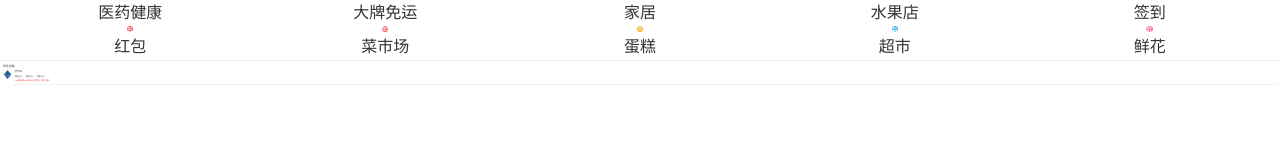
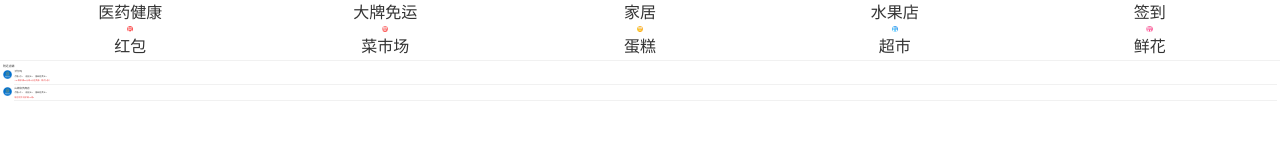
Before and after one commit to jiaokaihang/jingdong, a Vue app: page /#/ in a window 1280 px wide. Shown: the part 355-515 px from the top of the page. Built offline with nearby package versions, Linux system fonts and the light colour scheme; the HTML template or start-up script is replaced by a standard one.

Commit message:
使用v-for指令进行代码优化

```diff
--- a/src/views/home/Docker.vue
+++ b/src/views/home/Docker.vue
@@ -1,21 +1,13 @@
 <template>
     <div>
         <div class="docker">
-            <div class=" docker__item docker__item--active">
-                <div class="iconfont">&#xe6bb;</div>
-                <div docker__title>首页</div>
-            </div>
-            <div class="docker__item">
-                <div class="iconfont">&#xe61b;</div>
-                <div docker__title>购物车</div>
-            </div>
-            <div class="docker__item">
-                <div class="iconfont">&#xe897;</div>
-                <div docker__title>订单</div>
-            </div>
-            <div class="docker__item">
-                <div class="iconfont">&#xe8a0;</div>
-                <div docker__title>我的</div>
+            <div
+            :class="{'docker__item':true, 'docker__item--active': index===0}"
+
+             v-for="(item, index ) in dockerList"
+              :key="item.icon">
+                <div class="iconfont" v-html="item.icon"></div>
+                <div docker__title>{{item.text}}</div>
             </div>
         </div>
     </div>
@@ -23,7 +15,16 @@
 
 <script>
 export default {
-  name: ' DockerList '
+  name: ' DockerList ',
+  setup () {
+    const dockerList = [
+      { icon: ' &#xe6bb;', text: '首页' },
+      { icon: ' &#xe61b;', text: '购物车' },
+      { icon: ' &#xe897;', text: '订单' },
+      { icon: ' &#xe8a0;', text: '我的' }
+    ]
+    return { dockerList }
+  }
 }
 </script>
 
--- a/src/views/home/Nearby.vue
+++ b/src/views/home/Nearby.vue
@@ -2,16 +2,16 @@
     <div>
         <div class="nearby">
                 <h3 class="nearby__title">附近店铺</h3>
-                <div class="nearby__item">
-                    <img src="../../assets/sam.webp" alt="" class="nearby__item__img">
+                <div class="nearby__item" v-for="item in nearbyList" :key="item.title">
+                    <img src="../../assets/Walmart.webp" class="nearby__item__img">
                     <div class="nearby__content">
-                        <div class="nearby__content__title">沃尔玛</div>
+                        <div class="nearby__content__title">{{item.title}}</div>
                         <div class="nearby__content__tags">
-                            <span class="nearby__content__tag">月售1万+</span>
-                            <span class="nearby__content__tag">月售1万+</span>
-                            <span class="nearby__content__tag">月售1万+</span>
+                            <span class="nearby__content__tag">{{item.tags[0]}}</span>
+                            <span class="nearby__content__tag">{{item.tags[1]}}</span>
+                            <span class="nearby__content__tag">{{item.tags[2]}}</span>
                         </div>
-                        <p class="nearby__content__highlight">VIP尊享满89元减4元运费券（每月3张）</p>
+                        <p class="nearby__content__highlight">{{item.desc}}</p>
                     </div>
                 </div>
             </div>
@@ -20,7 +20,22 @@
 
 <script>
 export default {
-  name: 'NearbyList'
+  name: 'NearbyList',
+  setup () {
+    const nearbyList = [{
+      id: 1,
+      title: '沃尔玛',
+      tags: ['月售1万+', '起送￥0', '基础运费￥5'],
+      desc: 'VIP尊享满89元减4元运费券（每月3张）'
+    }, {
+      id: 2,
+      title: '山姆会员商店',
+      tags: ['月售2千+', '起送￥0', '基础运费￥5'],
+      desc: '联合利华洗护满10减5'
+    }
+    ]
+    return { nearbyList }
+  }
 }
 </script>
 
```
